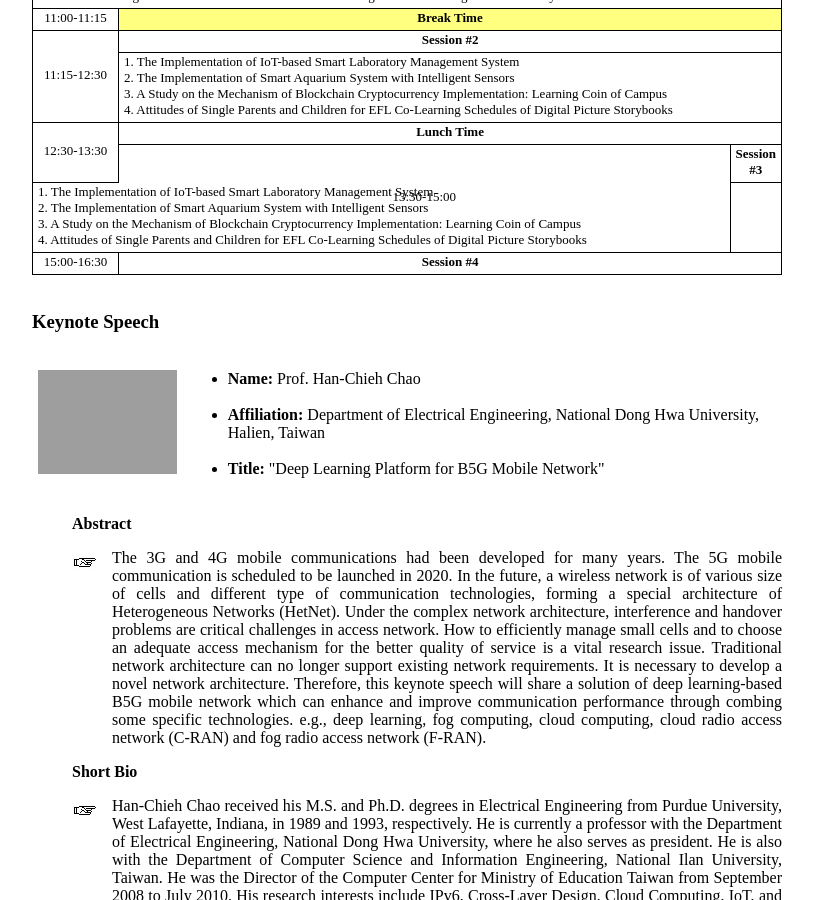
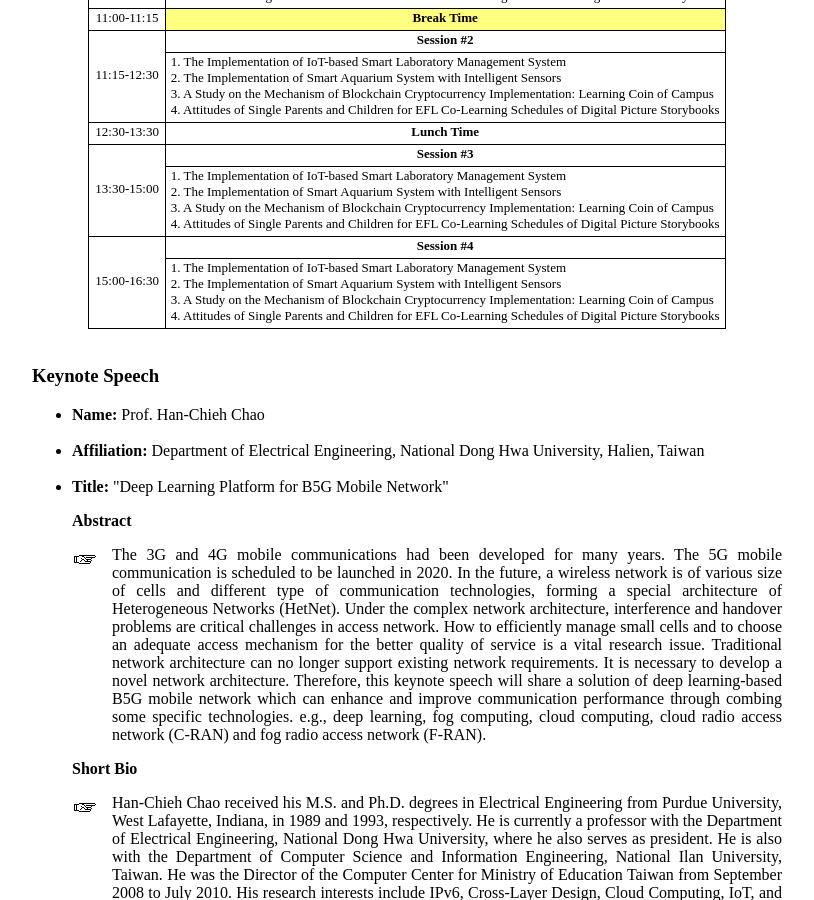
Before and after one commit to icea-conf/2021, a Jekyll site: the page built from program/index.html, in a window 1280 px wide and 900 px high, scrolled down 1434 px. Shown: the whole window, without its empty margins (233-1047 px from the left). Built offline with Jekyll 4.4.1, drawn with Linux system fonts in a browser that asks for light colours.

Commit message:
Update index.html

```diff
--- a/program/index.html
+++ b/program/index.html
@@ -202,7 +202,7 @@
 
 
                          <tr>
-                              <td class="tcontent4" width="12%"rowspan="2">15:30-16:00</td>
+                              <td class="tcontent4" width="12%" rowspan="2">15:30-16:00</td>
                               <td class="tcontent5" width="44%" rowspan="2" colspan="2"><b>Session #4</b></td>
                               <td class="tcontent5" width="44%" rowspan="2" colspan="2"><b>Session #8</b></td>
                          </tr>
@@ -248,9 +248,10 @@
                          </tr>
 
                          <tr>
-                              <td class="tcontent4">09:40-11:00</td>
+                              <td class="tcontent4" rowspan="2">09:40-11:00</td>
                               <td class="tcontent4" colspan="4"><b>Session #1</b></td>
                          </tr>
+
                          <tr>
                               <td class="tcontent7" colspan="4">
                                    <a>1. The Implementation of IoT-based Smart Laboratory Management System</a></br>
@@ -278,7 +279,7 @@
                               </td>
                          </tr>
                          <tr>
-                              <td class="tcontent4" rowspan="2">12:30-13:30</td>
+                              <td class="tcontent4" >12:30-13:30</td>
                               <td class="tcontent4" colspan="4"><b>Lunch Time</b></td>
                          </tr>
                          <tr>
@@ -297,29 +298,24 @@
                               <td class="tcontent4" rowspan="2">15:00-16:30</td>
                               <td class="tcontent4" colspan="4"><b>Session #4</b></td>
                          </tr>
+                         <tr>
+                              <td class="tcontent7" colspan="4">
+                                   <a>1. The Implementation of IoT-based Smart Laboratory Management System</a></br>
+                                   <a>2. The Implementation of Smart Aquarium System with Intelligent Sensors</a></br>
+                                   <a>3. A Study on the Mechanism of Blockchain Cryptocurrency Implementation: Learning Coin of Campus</a></br>
+                                   <a>4. Attitudes of Single Parents and Children for EFL Co-Learning Schedules of Digital Picture Storybooks</a>
+                              </td>
+                         </tr>
                     </tbody>
                </table>
                </center><br>
 
                <h3>Keynote Speech</h3>
-               <center>
-               <table class="tlayout3" cellspacing="0">
-                    <tbody>
-                         <tr>
-                              <td class="tcontent8" width="20%">
-                                   <img src="https://icea-conf.github.io/2020/image/Keynote_session_1.jpg" alt="" style="max-width: 100%; height: auto;">
-                              </td>
-                              <td class="tcontent8" width="80%">
-                                   <ul>
-                                        <li><b>Name: </b><a>Prof. Han-Chieh Chao</a></li><br>
-                                        <li><b>Affiliation: </b><a>Department of Electrical Engineering, National Dong Hwa University, Halien, Taiwan</a></li><br>
-                                        <li><b>Title: </b><a>"Deep Learning Platform for B5G Mobile Network"</a></li>
-                                   </ul>
-                              </td>
-                         </tr>
-                    </tbody>
-               </table>
-               </center>
+               <ul>
+                    <li><b>Name: </b><a>Prof. Han-Chieh Chao</a></li><br>
+                    <li><b>Affiliation: </b><a>Department of Electrical Engineering, National Dong Hwa University, Halien, Taiwan</a></li><br>
+                    <li><b>Title: </b><a>"Deep Learning Platform for B5G Mobile Network"</a></li>
+               </ul>
 
                <ul class="ul-style">
                     <b>Abstract</b>
```
